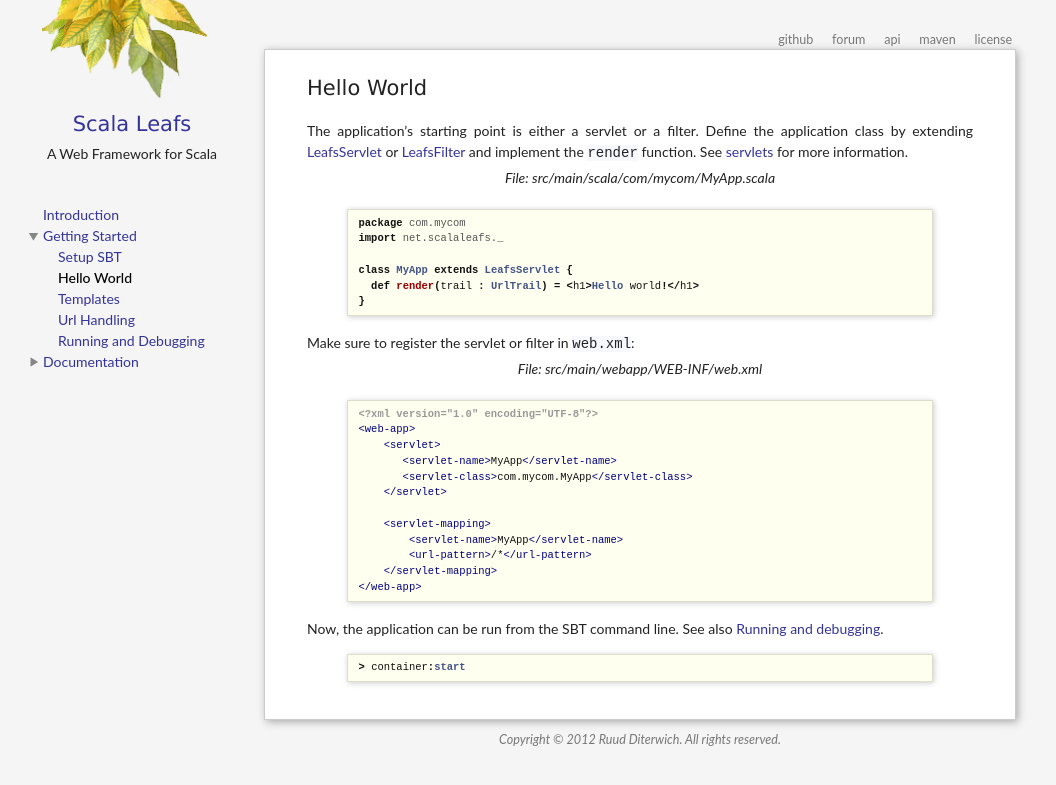
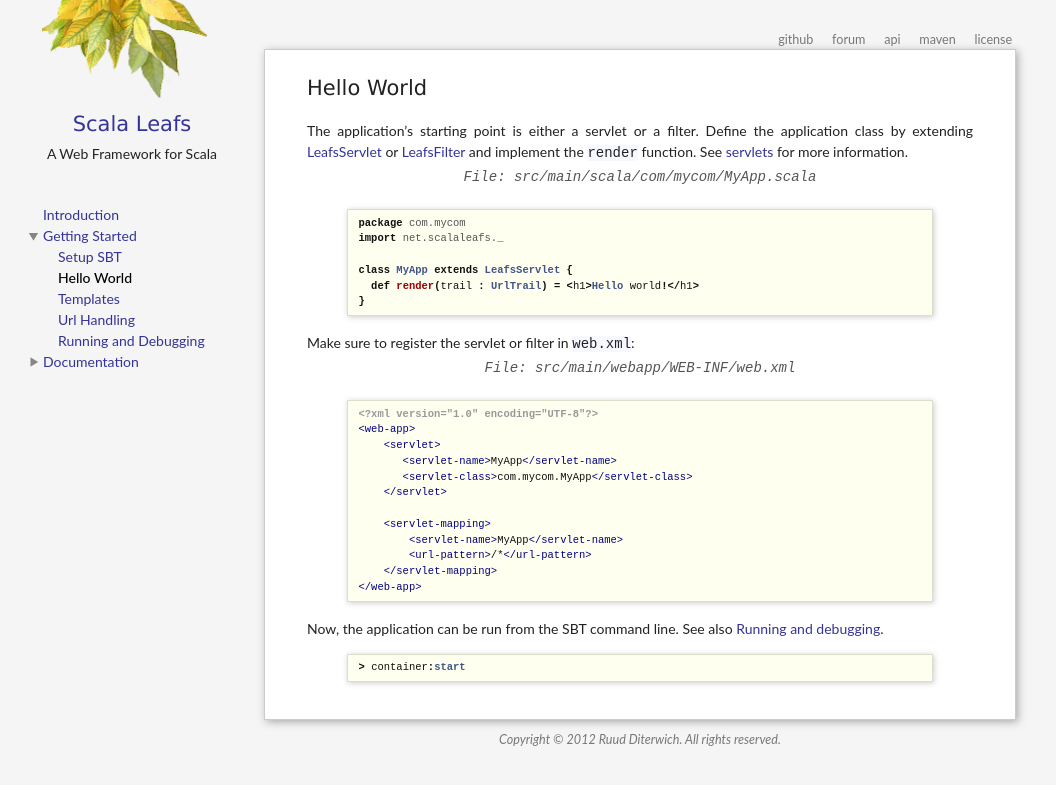
Before and after one commit to scalastuff/scalaleafs, a Jekyll site: the page built from hello-world.md, in a window 1280 px wide. Shown: the top 785 px of the page, without its empty margins (0-1056 px from the left). Built offline with Jekyll 4.4.1, drawn with Linux system fonts in a browser that asks for light colours.

Commit message:
Updated stylesheets/scalaleafs.css

```diff
--- a/stylesheets/scalaleafs.css
+++ b/stylesheets/scalaleafs.css
@@ -26,6 +26,8 @@
 display: block;
 font-style: italic;
   text-align: center;
+  color: #555;
+  font-family: monospace;
 }
 
 .menu { text-align: center; }
```
